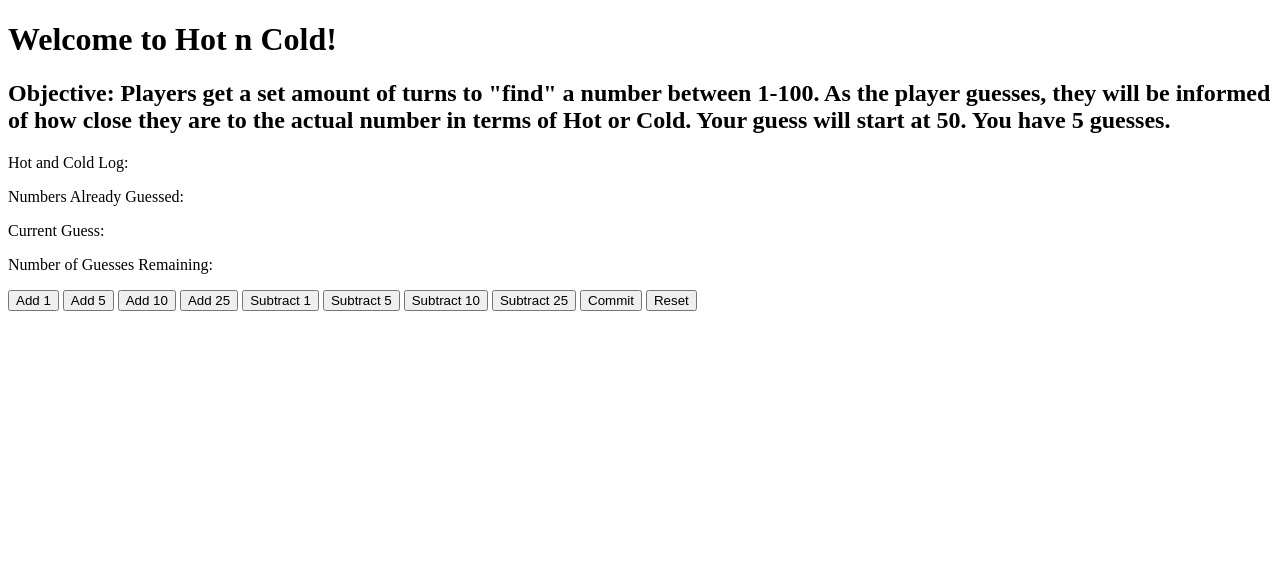
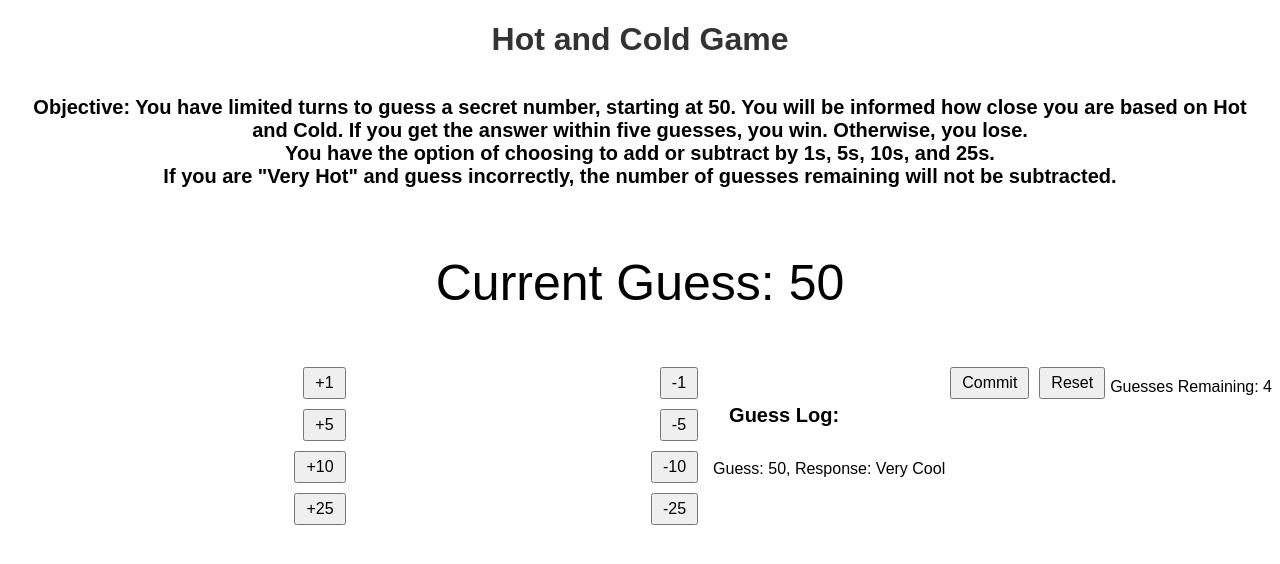
Before and after one commit to helenq2006/jsprogram, a plain HTML site: page index.html in a window 1280 px wide. Both pictures are taken after a click on the button "Commit". Drawn offline with Linux system fonts and the light colour scheme.

Commit message:
scripting done

```diff
--- a/index.html
+++ b/index.html
@@ -2,38 +2,56 @@
 <html lang="en">
 <head>
     <meta charset="UTF-8">
-    <meta http-equiv="X-UA-Compatible" content="IE=edge">
     <meta name="viewport" content="width=device-width, initial-scale=1.0">
-    <title>Hot n Cold</title>
-    <link rel="stylesheet" href="style.css">
+    <title>Hot and Cold Game</title>
+    <link rel="stylesheet" type="text/css" href="style.css">
 </head>
 <body>
-    <!--heading-->
-    <h1>Welcome to Hot n Cold!</h1>
-    <h2>Objective: Players get a set amount of turns to "find" a number between 1-100. As the player guesses,
-        they will be informed of how close they are to the actual number in terms of Hot or Cold.
-        Your guess will start at 50. You have 5 guesses.
+    <h1>Hot and Cold Game</h1>
+    <h2>Objective: You have limited turns to guess a secret number, starting at 50. You will be informed how close you are based on Hot and Cold.
+        If you get the answer within five guesses, you win. Otherwise, you lose.
+        <br>
+        You have the option of choosing to add or subtract by 1s, 5s, 10s, and 25s.
+        <br>
+        If you are "Very Hot" and guess incorrectly, the number of guesses remaining will not be subtracted.
     </h2>
 
     <!--display-->
-    <p>Hot and Cold Log:</p>
-    <p>Numbers Already Guessed:</p>
-    <p>Current Guess:</p>
-    <p>Number of Guesses Remaining:</p>
+    <div id="current-guess">
+    <p>Current Guess: <span id="currentGuess">50</span></p>
+    </div>
+
 
     <!--buttons-->
-    <button class="add">Add 1</button>
-    <button class="add">Add 5</button>
-    <button class="add">Add 10</button>
-    <button class="add">Add 25</button>
+    <div class="buttons">
+<div class="column">
+        <div class="add-buttons">
+    <button id="add1">+1</button>
+    <button id="add5">+5</button>
+    <button id="add10">+10</button>
+    <button id="add25">+25</button>
+    </div>
+</div>
 
-    <button class="subtract">Subtract 1</button>
-    <button class="subtract">Subtract 5</button>
-    <button class="subtract">Subtract 10</button>
-    <button class="subtract">Subtract 25</button>
+    <div class="column">
+<div class="subtract-buttons">
+    <button id="sub1">-1</button>
+    <button id="sub5">-5</button>
+    <button id="sub10">-10</button>
+    <button id="sub25">-25</button>
+    </div>
+</div>
+
+    <!--log-->
+    <div id="guessLog">
+        <h2>Guess Log:</h2>
+        <ul id="logList"></ul>
+    </div>
 
     <button id="commit">Commit</button>
     <button id="reset">Reset</button>
+
+    <p>Guesses Remaining: <span id="guessesRemaining">5</span></p>
 
 
     <script src="script.js"></script>
--- a/script.js
+++ b/script.js
@@ -0,0 +1,125 @@
+//vars
+let secret;
+let currentGuess = 50;
+let remaining = 5;
+const logList = document.getElementById("logList");
+const currentGuessElement = document.getElementById("currentGuess");
+const guessesRemainingElement = document.getElementById("guessesRemaining");
+
+//functions
+
+//random number generation
+function randomGen() {
+    return Math.floor(Math.random() * 100) + 1;
+}
+
+//updates guess log
+function updateLog(guess, response) {
+    const listItem = document.createElement("li");
+    listItem.textContent = `Guess: ${guess}, Response: ${response}`;
+    logList.appendChild(listItem);
+}
+
+//checks guess
+function check() {
+    const difference = Math.abs(secret - currentGuess);
+
+    if (difference <= 5) {
+        updateLog(currentGuess, "Very Hot");
+    } else if (difference <= 8) {
+        updateLog(currentGuess, "Hot");
+    } else if (difference <= 15) {
+        updateLog(currentGuess, "Very Warm");
+    } else if (difference <= 20) {
+        updateLog(currentGuess, "Warm");
+    } else if (difference <= 30) {
+        updateLog(currentGuess, "Cool");
+    } else if (difference <= 40) {
+        updateLog(currentGuess, "Very Cool");
+    } else if (difference <= 55) {
+        updateLog(currentGuess, "Cold");
+    } else {
+        updateLog(currentGuess, "Very Cold");
+    }
+
+    if (secret === currentGuess) {
+        alert("Congratulations! You've won!");
+        reset();
+    } else {
+        if (difference > 5) {
+            remaining--; //if incorrect but not Very Hot, subtract
+        }
+
+        if (remaining === 0) {
+            alert(`Game Over. The number was ${secret}.`);
+            reset();
+        } else {
+            guessesRemainingElement.textContent = remaining;
+        }
+    }
+}
+
+
+//resets game
+function reset() {
+    secret = randomGen();
+    currentGuess = 50;
+    remaining = 5;
+    logList.innerHTML = "";
+    currentGuessElement.textContent = currentGuess;
+    guessesRemainingElement.textContent = remaining;
+}
+
+
+//all button event listeners
+document.getElementById("add1").addEventListener("click", () => {
+    currentGuess = Math.min(100, currentGuess + 1);
+    currentGuessElement.textContent = currentGuess;
+});
+
+document.getElementById("sub1").addEventListener("click", () => {
+    currentGuess = Math.max(1, currentGuess - 1);
+    currentGuessElement.textContent = currentGuess;
+});
+
+document.getElementById("add5").addEventListener("click", () => {
+    currentGuess = Math.min(100, currentGuess + 5);
+    currentGuessElement.textContent = currentGuess;
+});
+
+document.getElementById("sub5").addEventListener("click", () => {
+    currentGuess = Math.max(1, currentGuess - 5);
+    currentGuessElement.textContent = currentGuess;
+});
+
+document.getElementById("add10").addEventListener("click", () => {
+    currentGuess = Math.min(100, currentGuess + 10);
+    currentGuessElement.textContent = currentGuess;
+});
+
+document.getElementById("sub10").addEventListener("click", () => {
+    currentGuess = Math.max(1, currentGuess - 10);
+    currentGuessElement.textContent = currentGuess;
+});
+
+document.getElementById("add25").addEventListener("click", () => {
+    currentGuess = Math.min(100, currentGuess + 25);
+    currentGuessElement.textContent = currentGuess;
+});
+
+document.getElementById("sub25").addEventListener("click", () => {
+    currentGuess = Math.max(1, currentGuess - 25);
+    currentGuessElement.textContent = currentGuess;
+});
+
+document.getElementById("commit").addEventListener("click", check);
+
+document.getElementById("reset").addEventListener("click", reset);
+
+// Initialize the game
+reset();
+
+function revealSecretNumber() {
+    document.getElementById("secretNumber").textContent = `Secret Number: ${secretNumber}`;
+    document.getElementById("secretNumber").style.display = "block";
+}
--- a/style.css
+++ b/style.css
@@ -0,0 +1,64 @@
+body {
+    text-align: center;
+    font-family: Arial, sans-serif;
+}
+
+h1 {
+    color: #333;
+    text-size: 30px;
+}
+
+h2 {
+    font-size: 20px;
+    padding: 16px;
+}
+
+button {
+    margin: 5px;
+    padding: 5px 10px;
+    font-size: 16px;
+}
+
+.buttons {
+    justify-content: space-between;
+    display: flex;
+    justify-content: space-between;
+    align-items: flex-start;
+    margin-bottom: 20px;
+
+}
+
+.add-buttons, .subtract-buttons {
+    display: flex;
+    flex-direction: column;
+    align-items: flex-end;
+}
+
+.add-buttons button, .subtract-buttons button {
+    margin: 5px;
+}
+
+.column {
+    flex: 1;
+    margin-right: 10px;
+}
+
+#current-guess {
+    font-size: 50px;
+    margin-bottom: 20px;
+}
+
+#guessLog {
+    margin-top: 10px;
+    text-align: left;
+    align-items: left;;
+}
+
+#logList {
+    list-style: none;
+    padding: 0;
+}
+
+#logList li {
+    margin: 5px 0;
+}
```
